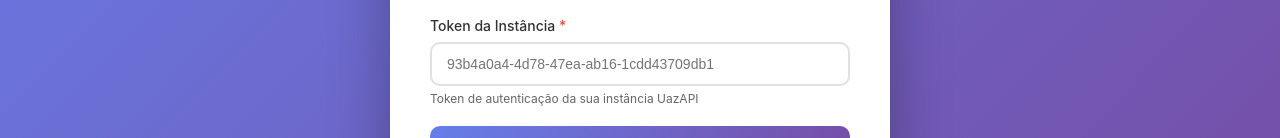
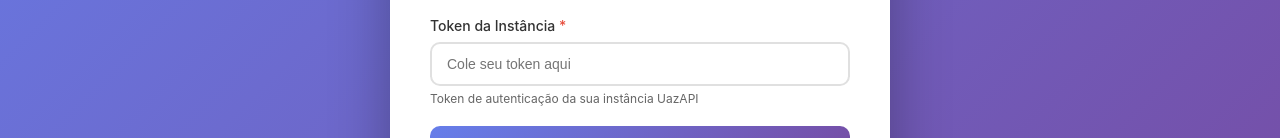
Before and after one commit to doni010520/whatsapp-conector, a plain HTML site: page index.html in a window 1280 px wide. Shown: the part 432-570 px from the top of the page. Drawn offline with Linux system fonts and the light colour scheme.

Commit message:
Update index.html

```diff
--- a/index.html
+++ b/index.html
@@ -176,7 +176,7 @@
         <form id="connectionForm">
             <div class="form-group">
                 <label for="token">Token da Instância <span class="required">*</span></label>
-                <input type="text" id="token" placeholder="93b4a0a4-4d78-47ea-ab16-1cdd43709db1" required>
+                <input type="text" id="token" placeholder="Cole seu token aqui" required>
                 <div class="help-text">Token de autenticação da sua instância UazAPI</div>
             </div>
 
```
